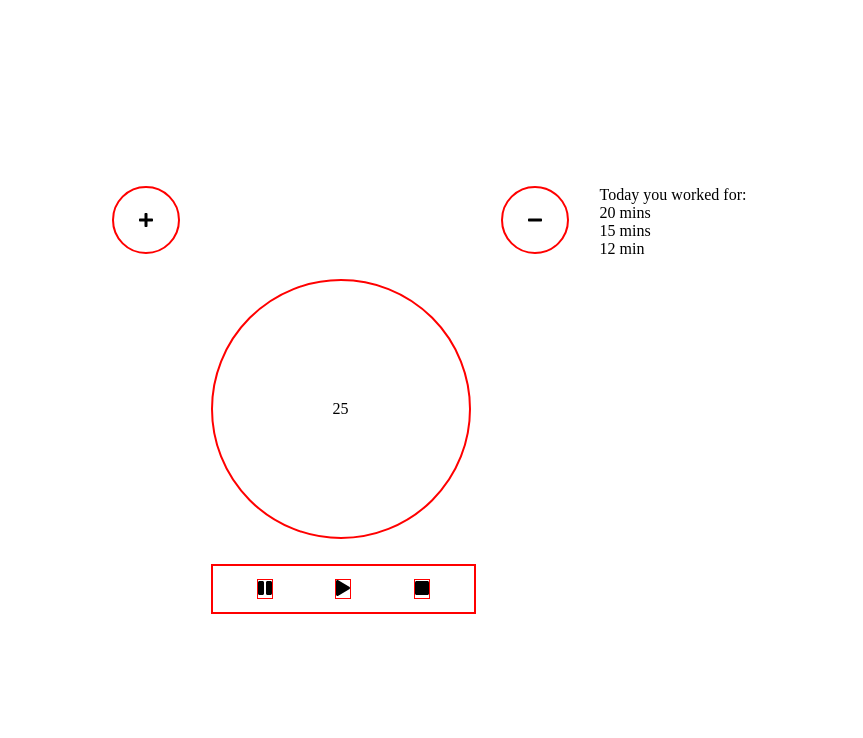
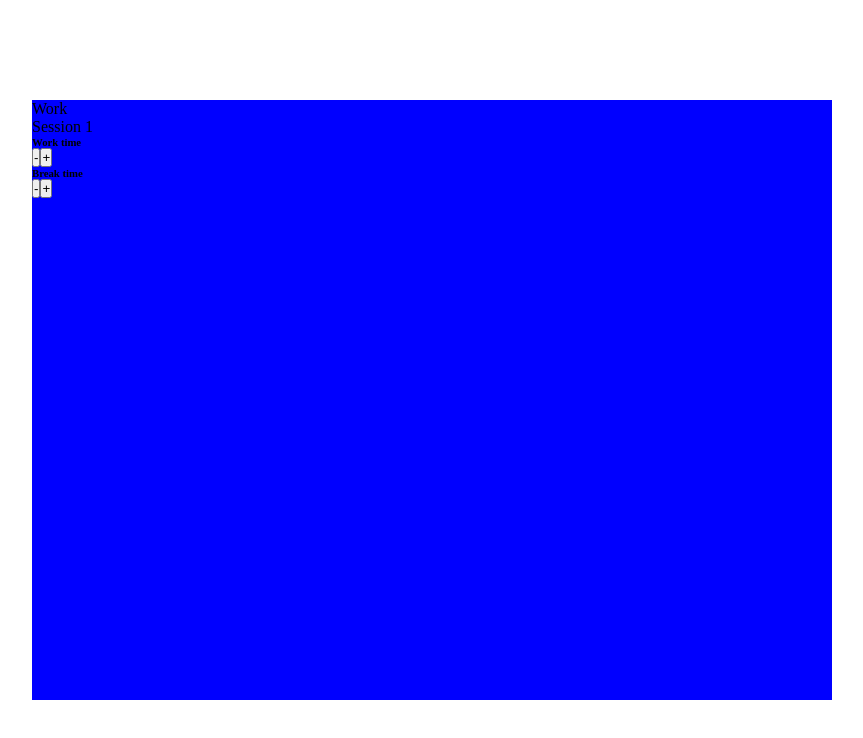
Before and after one commit to AlbertoMontalesi/FreeCodeCamp_Projects, a plain HTML site: page Pomodoro_Timer/index.html in a window 1280 px wide. Shown: the whole page, without its empty margins (208-1071 px from the left). Drawn offline with Linux system fonts and the light colour scheme.

Commit message:
restarted

```diff
--- a/Pomodoro_Timer/index.html
+++ b/Pomodoro_Timer/index.html
@@ -1 +1 @@
-<!DOCTYPE html><html lang="en"><head><meta charset="UTF-8"><meta name="viewport" content="width=device-width, initial-scale=1.0"><meta http-equiv="X-UA-Compatible" content="ie=edge"><title>Pomodoro Timer</title><link rel="stylesheet" href="style.css"><script defer="" src="https://use.fontawesome.com/releases/v5.0.10/js/all.js" integrity="sha384-slN8GvtUJGnv6ca26v8EzVaR9DC58QEwsIk9q1QXdCU8Yu8ck/tL/5szYlBbqmS+" crossorigin="anonymous"></script><script src="script.js"></script></head><body><div id="container"><div id="pomodoro_container"><div id="button_increase"><i class="fas fa-plus"></i></div><div id="button_decrease"><i class="fas fa-minus"></i></div><div id="pomodoro_timer"><span id="pomodoro_counter">25</span></div><div id="pomodoro_list"><ul>Today you worked for:<li>20 mins</li><li>15 mins</li><li>12 min</li></ul></div><div id="button_container"><div id="button_pause"><i class="fas fa-pause"></i></div><div id="button_start"><i class="fas fa-play"></i></div><div id="button_reset"><i class="fas fa-square"> </i></div></div></div></div></body></html>
+<!DOCTYPE html><html lang="en"><head><meta charset="UTF-8"><meta name="viewport" content="width=device-width, initial-scale=1.0"><meta http-equiv="X-UA-Compatible" content="ie=edge"><title>Pomodoro Timer</title><link rel="stylesheet" href="style.css"><script defer="" src="https://use.fontawesome.com/releases/v5.0.10/js/all.js" integrity="sha384-slN8GvtUJGnv6ca26v8EzVaR9DC58QEwsIk9q1QXdCU8Yu8ck/tL/5szYlBbqmS+" crossorigin="anonymous"></script><script src="script.js"></script></head><body><div id="container"><!-- container for the timer--><div id="clock"><!--dispaly time here--><div id="timer"> </div></div><div id="session-info"><div id="session-type"><div>Work</div></div><div id="session-count"><div>Session 1</div></div></div><div id="settings"><div id="timer-work"><h6>Work time</h6><p id="work_time__display"></p><button class="minus">-</button><button class="plus">+</button></div><div id="timer-break"><h6>Break time</h6><p id="break_time__display"></p><button class="minus">-</button><button class="plus">+ </button></div></div></div></body></html>
--- a/Pomodoro_Timer/script.js
+++ b/Pomodoro_Timer/script.js
@@ -1,54 +1,4 @@
 document.addEventListener("DOMContentLoaded", function (event) {
-
-// span containing the timer
-var timerContainer = document.querySelector("#pomodoro_counter");
-// actual timer value
-var timer = document.querySelector("#pomodoro_counter").textContent;
-// the timer that actually decreases
-var newTimer = timer ;
-// button to increase by 1
-const increase = document.querySelector("#button_increase");
-// button to decrease by 1
-const decrease = document.querySelector("#button_decrease");
-// start button
-const start = document.querySelector("#button_start");
-
-
-// increase timer by 1
-increase.addEventListener("click", function() {
-  timer ++;
-  console.log(timer);
-  timerContainer.textContent = timer;
-});
-
-// decrease timer by 1
-decrease.addEventListener("click", function () {
-  timer--;
-  console.log(timer);
-  timerContainer.textContent = timer;
-});
-
-// update the timer every second
-var interval = null;
-
-function countdown() {
-  newTimer = timer --;
-  console.log(newTimer);
-  timerContainer.textContent = newTimer;
-  // when the timer reaches 0 stop the interval
-  if (newTimer <= 0) {
-    clearInterval(interval);
-    timerContainer.textContent = 0;
-  }
-}
-
-
-// start timer on click of start
-start.addEventListener("click", function(){
-  interval = setInterval(countdown,100);
-});
-
-// issue if i click again it will go below zero
 
 
 
--- a/Pomodoro_Timer/style.css
+++ b/Pomodoro_Timer/style.css
@@ -8,94 +8,16 @@ body {
   height: 100vh;
   width: 100vw;
   overflow: hidden;
-}
-
-
-/* bg image and transition serves to fill in the container with a color during the work session */
-
-
-#container {
-  height: 100vh;
-  width: 100vw;
-  display: flex;
-  background-size: 200% 200%;
-  background-color: #fff;
-  /* background-image: linear-gradient(to top, orange 50%, transparent 50%); */
-  /* transition: background-position 2500ms, color 20ms ease; */
-}
-
-  /* #container:hover {
-    background-image: linear-gradient(to top, red 51%, transparent 50%);
-    background-position: 0 100%;
-    transition: background-position 2500ms,
-    color 2500ms ease;
-  } */
-
-/* create the grid layout */
-
-#pomodoro_container {
-  min-width: 500px;
-  width: 50%;
-  margin: auto;
-  align-self: center;
-  display: grid;
-  grid-gap: 25px;
-  grid-template-areas:
-  "increase   ...   decrease  list"
-  " ...   timer ...    list"
-  " ...   buttons ... list" ;
-}
-#button_increase {
-  grid-area: increase;
-}
-#button_decrease {
-  grid-area: decrease;
-}
-#button_increase,
-#button_decrease {
-  width: 5vw;
-  height: 5vw;
   display: flex;
   justify-content: center;
   align-items: center;
 }
-#pomodoro_timer {
-  grid-area: timer;
-  display: grid;
-  width:20vw;
-  height: 20vw;
-  display: flex;
-  justify-content: center;
-  align-items: center;
-}
-#button_container {
-  grid-area: buttons;
-}
-#pomodoro_list {
-  grid-area: list;
-}
 
 
 
-
-/* borders */
-
-#button_increase,
-#button_decrease,
-#pomodoro_timer {
-  border: 2px solid red;
-  border-radius: 50%;
+#container {
+  width: 100%;
+  max-width: 800px;
+  height: 600px;
+  background-color:blue;
 }
-
-#button_container {
-  border: 2px solid red;
-  display: flex;
-  flex-direction: col;
-  justify-content: space-around;
-  padding: 1vw;
-}
-#button_pause,
-#button_reset,
-#button_start {
-  border: 1px solid red;
-}
```
Also changed, not shown: 1 other file.
